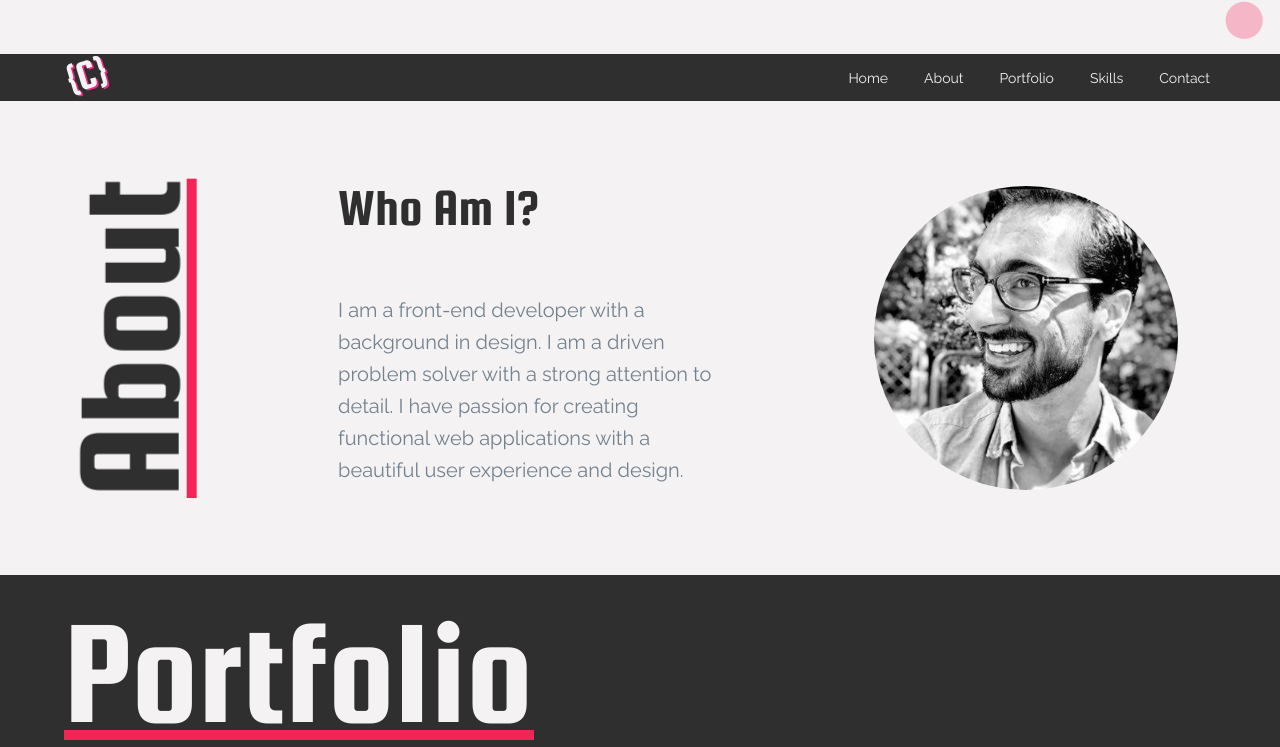
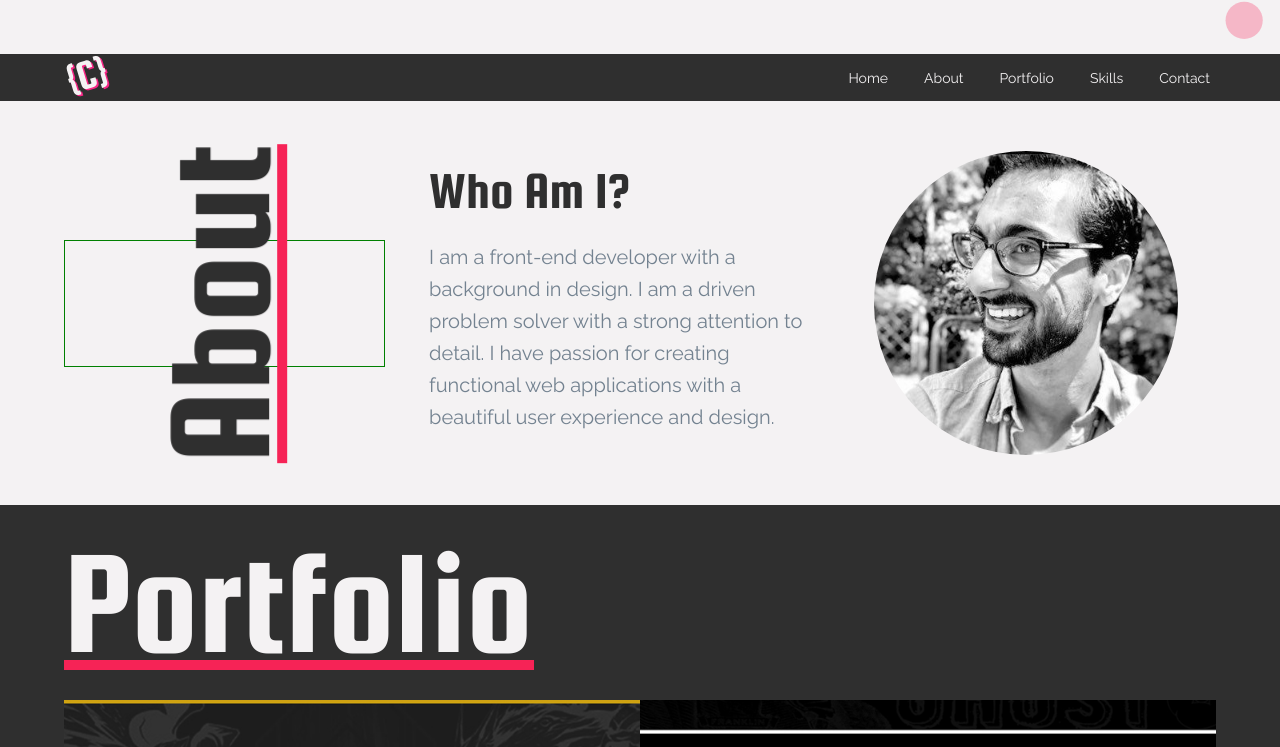
Before and after one commit to chadcuomo/myportfolio, a React (Create React App) app: page / in a window 1280 px wide. Shown: the part 746-1493 px from the top of the page. Built offline with nearby package versions, Linux system fonts and the light colour scheme.

Commit message:
fixed styling

```diff
--- a/src/css/style.css
+++ b/src/css/style.css
@@ -13,6 +13,7 @@
 body, html{
     margin: 0;
     padding: 0;
+    overflow-x: hidden;
   }
 
 
@@ -333,11 +334,20 @@ button {
     border-bottom: var(--pink) 10px solid;
     font-size: 150px;
     line-height: 115px;
-    margin-inline: -90px;
+    margin-inline: 0px;
+    margin-block: 0;
+    margin: 0;
 }
 
 .about-container-title {
     color: var(--black);
+    border: 1px solid green;
+    display: flex;
+    justify-content: center;
+    align-self: center;
+}
+
+.about-container-title h2 {
     transform: rotate(-90deg);
 }
 
@@ -373,20 +383,21 @@ button {
     width: 80%;
 }
 
-@media screen and (max-width: 864px) {
+@media screen and (max-width: 944px) {
     .about-container-content {
         flex-wrap: wrap;
     }
 
     .about-container-title {
-        transform: rotate(0deg);
         width: 100%;
+        justify-content: flex-start;
     }
 
     .about-container-title h2 {
         margin-inline: 0;
         margin-block: 0;
         margin-bottom: 15px;
+        transform: rotate(0);
     }
 }
 
@@ -589,7 +600,7 @@ button {
     }
 }
 
-@media screen and (max-width: 388px) {
+@media screen and (max-width: 425px) {
     .project-title {
         font-size: 20px;
         padding: 0;
@@ -939,6 +950,9 @@ hr {
 .form-button {
     border: none;
     font-family: var(--pfont);
+    -webkit-appearance: none;
+    -moz-appearance: none;
+    appearance: none;
 }
 
 @media screen and (max-width: 676px) {
```
